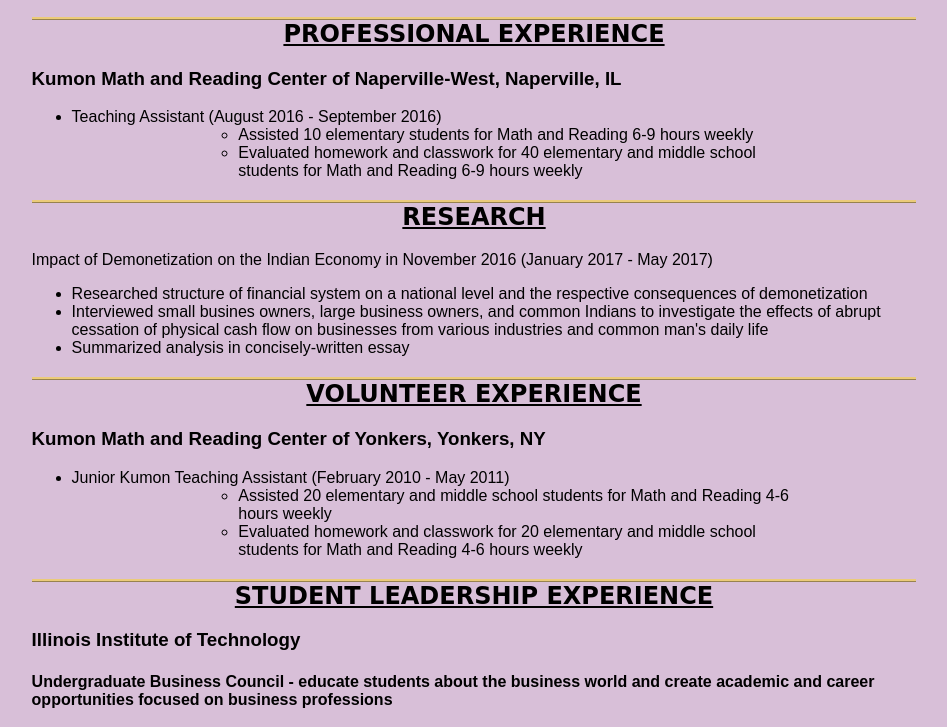
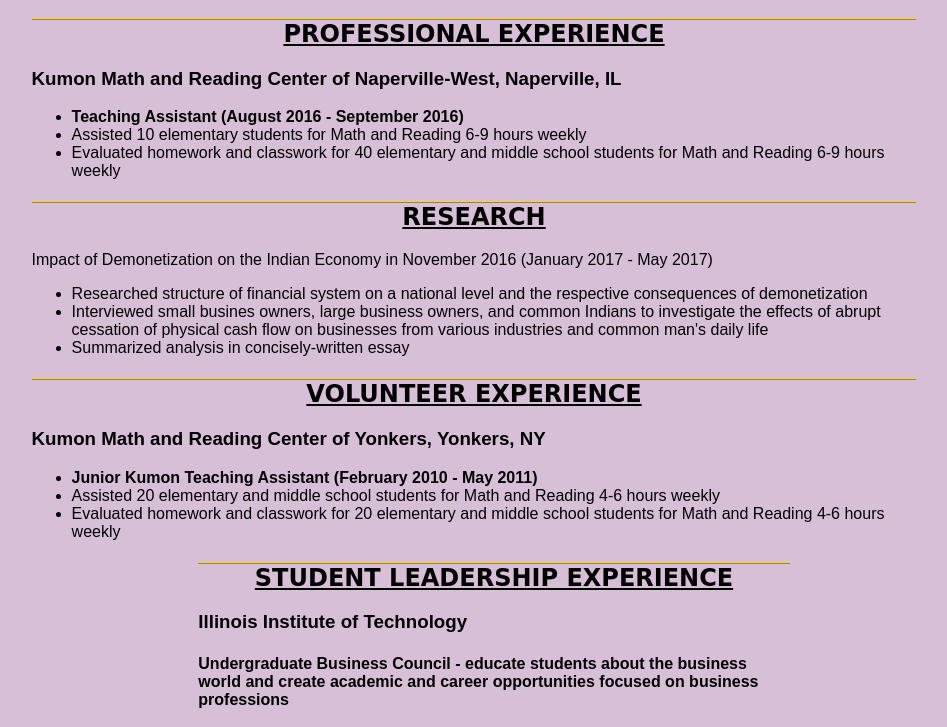
Before and after one commit to hemahk/project-2-css, a plain HTML site: page resume.html in a window 1280 px wide. Shown: the part 985-1712 px from the top of the page, without its empty margins (166-1113 px from the left). Drawn offline with Linux system fonts and the light colour scheme.

Commit message:
got rid of nested ul in professional and volunteer

```diff
--- a/resume.html
+++ b/resume.html
@@ -70,11 +70,9 @@
 		<h2><u>PROFESSIONAL EXPERIENCE</u></h2>
         <h3>Kumon Math and Reading Center of Naperville-West, Naperville, IL</h3>
         <ul>
-            <li>Teaching Assistant (August 2016 - September 2016)</li>
-                <ul>
-                    <li>Assisted 10 elementary students for Math and Reading 6-9 hours weekly</li>
-                    <li>Evaluated homework and classwork for 40 elementary and middle school students for Math and Reading 6-9 hours weekly</li>
-                </ul>
+	    <li><strong>Teaching Assistant (August 2016 - September 2016)</strong></li>
+            <li>Assisted 10 elementary students for Math and Reading 6-9 hours weekly</li>
+            <li>Evaluated homework and classwork for 40 elementary and middle school students for Math and Reading 6-9 hours weekly</li>
         </ul>
 
         <h2><u>RESEARCH</u></h2>
@@ -88,11 +86,9 @@
         <h2><u>VOLUNTEER EXPERIENCE</u></h2>
         <h3>Kumon Math and Reading Center of Yonkers, Yonkers, NY</h3>
         <ul>
-            <li>Junior Kumon Teaching Assistant (February 2010 - May 2011)</li>
-                <ul>
-                    <li>Assisted 20 elementary and middle school students for Math and Reading 4-6 hours weekly</li>
-                    <li>Evaluated homework and classwork for 20 elementary and middle school students for Math and Reading 4-6 hours weekly</li>
-                </ul>
+	    <li><strong>Junior Kumon Teaching Assistant (February 2010 - May 2011)</strong></li>
+            <li>Assisted 20 elementary and middle school students for Math and Reading 4-6 hours weekly</li>
+            <li>Evaluated homework and classwork for 20 elementary and middle school students for Math and Reading 4-6 hours weekly</li
         </ul>
 
         <h2><u>STUDENT LEADERSHIP EXPERIENCE</u></h2>
```
